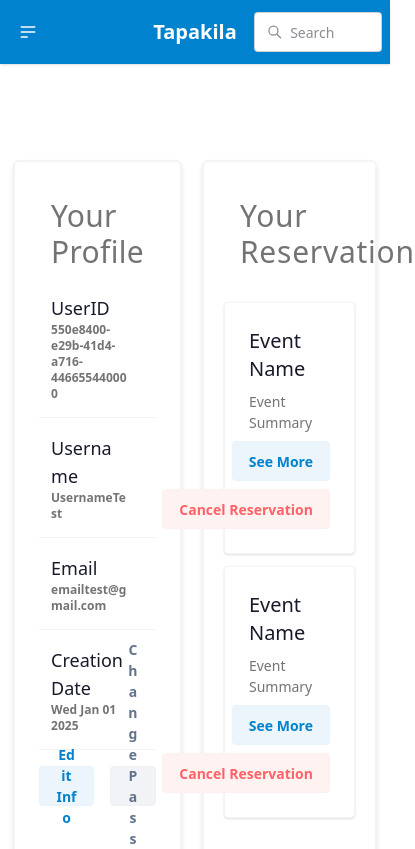
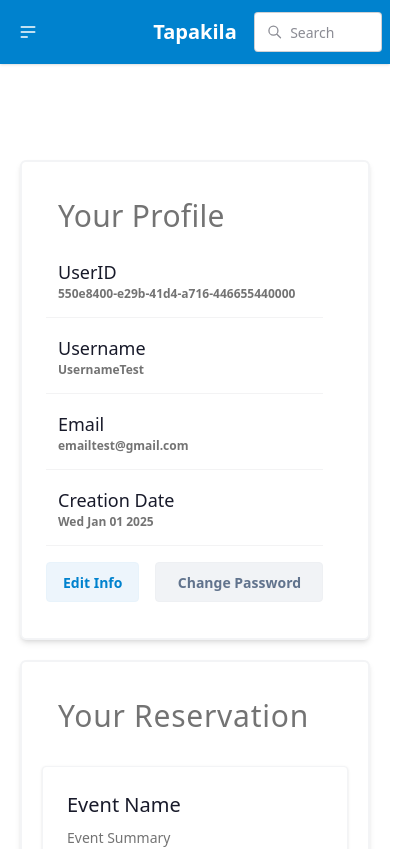
Before and after one commit to Naitive13/Tapakila-Front, a Next.js app: page /user in a window 390 px wide. Shown: the top 849 px of the page, 415 px wide, since content can reach past the window. Built offline with nearby package versions, Linux system fonts and the light colour scheme.

Commit message:
feat: add responsive design

```diff
--- a/src/app/(other)/user/layout.tsx
+++ b/src/app/(other)/user/layout.tsx
@@ -1,8 +1,6 @@
 export default function UserLayout({ children }) {
   return (
-    <div
-      className="flex gap-5 justify-center items-stretch py-24 px-5 min-w-full"
-    >
+    <div className="flex flex-col gap-5 justify-center items-stretch py-24 px-5 min-w-full md:flex-row">
       {children}
     </div>
   );
--- a/src/app/(other)/user/page.tsx
+++ b/src/app/(other)/user/page.tsx
@@ -17,11 +17,11 @@ export default function UserPage() {
 
   return (
     <>
-      <div className="flex justify-between items-stretch py-5 px-5 w-6/12 rounded-md border-2 border-gray-100 shadow-md xl:px-5 min-h-5/12 bg-base-100 item-center">
+      <div className="flex justify-between items-stretch py-5 px-5 rounded-md border-2 border-gray-100 shadow-md md:w-6/12 xl:px-5 min-h-5/12 bg-base-100 item-center">
         <UserProfileCard info={data} />
       </div>
 
-      <div className="justify-between items-stretch py-5 px-5 w-6/12 rounded-md border-2 border-gray-100 shadow-md xl:px-5 bg-base-100 item-center">
+      <div className="justify-between items-stretch py-5 px-5 rounded-md border-2 border-gray-100 shadow-md md:w-6/12 xl:px-5 bg-base-100 item-center">
         <h2 className="p-4 pb-2 text-3xl tracking-wide opacity-60">
           Your Reservation
         </h2>
```
